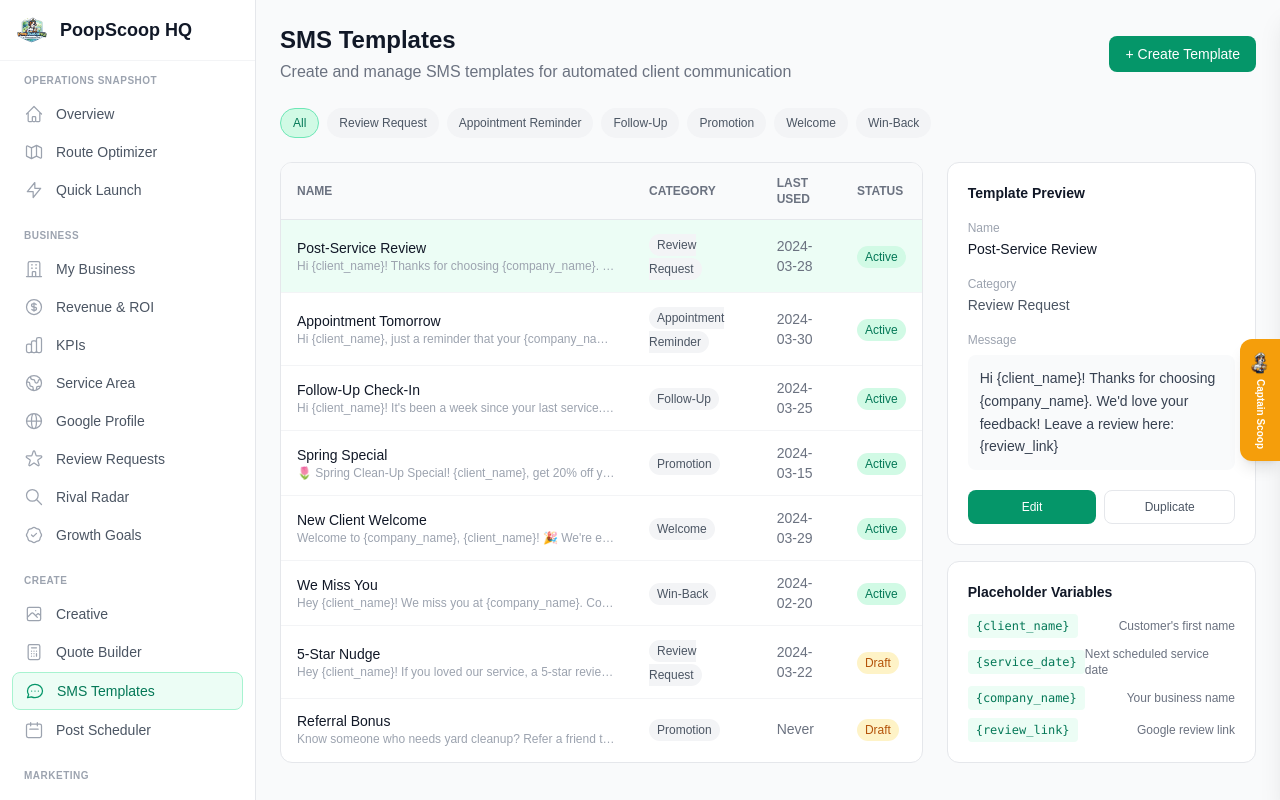
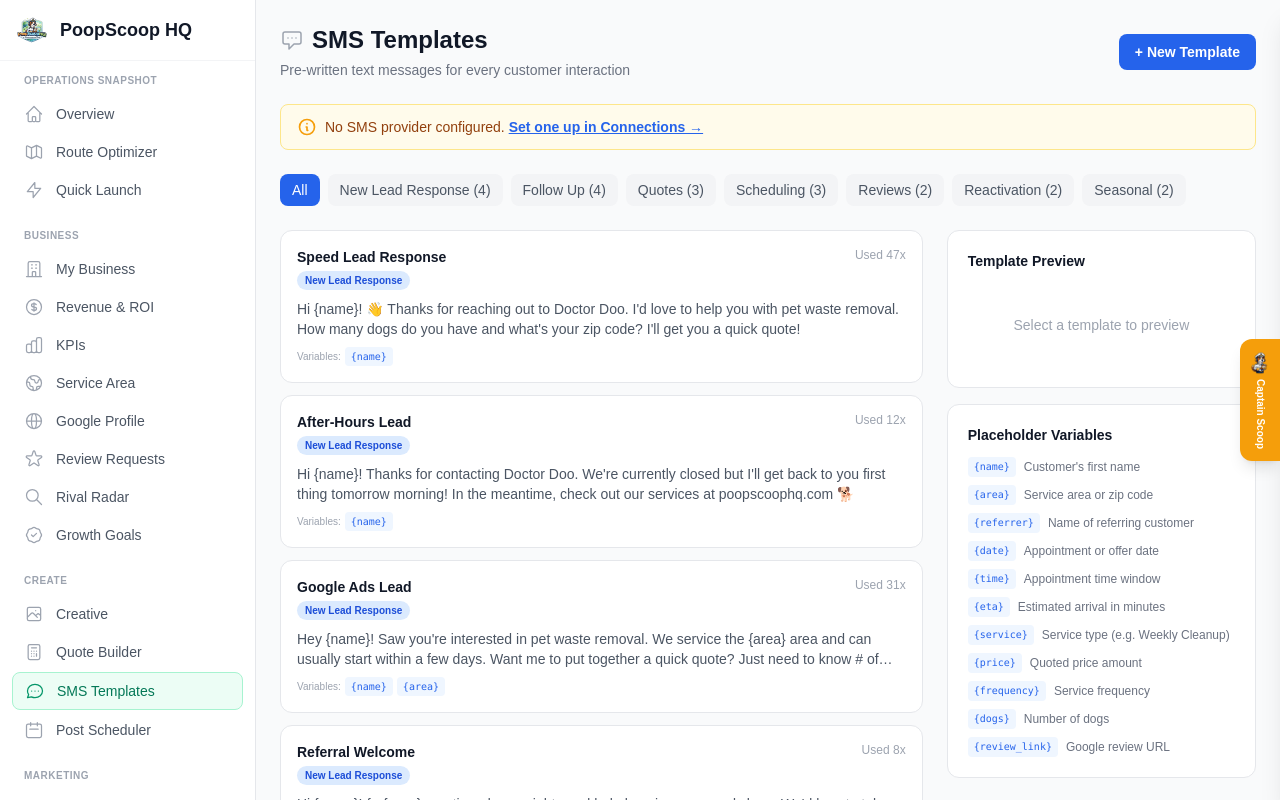
Before and after one commit to jjclark529/poopscoophq, a Next.js app: page /dashboard/sms-templates in a window 1280 px wide. Shown: the top 800 px of the page. Built offline with nearby package versions, Linux system fonts and the light colour scheme.

Commit message:
SMS Templates: 20 templates from old app, category filters, provider warning banner, Use in Follow-Up button

```diff
--- a/src/app/dashboard/sms-templates/page.tsx
+++ b/src/app/dashboard/sms-templates/page.tsx
@@ -1,280 +1,207 @@
 "use client";
 
 import { useState } from "react";
+import Link from "next/link";
 
 interface SmsTemplate {
   id: number;
   name: string;
   category: string;
   preview: string;
-  lastUsed: string;
-  status: "Active" | "Draft";
+  variables: string[];
+  usedCount: number;
 }
 
-const categories = [
-  "All",
-  "Review Request",
-  "Appointment Reminder",
-  "Follow-Up",
-  "Promotion",
-  "Welcome",
-  "Win-Back",
+const categories = ["All", "New Lead Response", "Follow Up", "Quotes", "Scheduling", "Reviews", "Reactivation", "Seasonal"];
+
+const templates: SmsTemplate[] = [
+  { id: 1, name: "Speed Lead Response", category: "New Lead Response", usedCount: 47, variables: ["name"], preview: "Hi {name}! 👋 Thanks for reaching out to Doctor Doo. I'd love to help you with pet waste removal. How many dogs do you have and what's your zip code? I'll get you a quick quote!" },
+  { id: 2, name: "After-Hours Lead", category: "New Lead Response", usedCount: 12, variables: ["name"], preview: "Hi {name}! Thanks for contacting Doctor Doo. We're currently closed but I'll get back to you first thing tomorrow morning! In the meantime, check out our services at poopscoophq.com 🐕" },
+  { id: 3, name: "Google Ads Lead", category: "New Lead Response", usedCount: 31, variables: ["name", "area"], preview: "Hey {name}! Saw you're interested in pet waste removal. We service the {area} area and can usually start within a few days. Want me to put together a quick quote? Just need to know # of dogs and yard size!" },
+  { id: 4, name: "Referral Welcome", category: "New Lead Response", usedCount: 8, variables: ["name", "referrer"], preview: "Hi {name}! {referrer} mentioned you might need help keeping your yard clean. We'd love to take care of that for you! As a referred customer, your first cleanup is on us. 🎉" },
+  { id: 5, name: "Gentle Follow Up (Day 2)", category: "Follow Up", usedCount: 38, variables: ["name"], preview: "Hey {name}! Just checking in — did you have any questions about our pet waste removal service? Happy to help! 🐾" },
+  { id: 6, name: "Value Add Follow Up", category: "Follow Up", usedCount: 22, variables: ["name", "date"], preview: "Hi {name}! Quick reminder — we're currently running a special: first cleanup free with any weekly plan. Want me to get you set up? This offer ends {date}. 🍦" },
+  { id: 7, name: "Last Chance Follow Up", category: "Follow Up", usedCount: 15, variables: ["name"], preview: "Hey {name}, I wanted to reach out one more time. We'd love to help keep your yard clean. If you're not interested right now, totally understand! Just know we're here whenever you need us. 👍" },
+  { id: 8, name: "No Response Breakup", category: "Follow Up", usedCount: 9, variables: ["name"], preview: "Hi {name} — I've reached out a few times and want to respect your time. I'll stop texting, but if you ever need pet waste removal, we're just a text away! Have a great day. 🙏" },
+  { id: 9, name: "Send Quote", category: "Quotes", usedCount: 42, variables: ["name", "service", "price", "frequency", "area", "dogs"], preview: "Hey {name}! Here's your quote:\n\n🐕 {service} — ${price}/{frequency}\n📍 {area}\n🐾 {dogs} dog(s)\n\nFirst cleanup is FREE! Want to get started? Just reply YES and I'll schedule you. 🎉" },
+  { id: 10, name: "Quote Follow Up", category: "Quotes", usedCount: 25, variables: ["name"], preview: "Hey {name}! Just wanted to check if you had any questions about the quote I sent. Happy to adjust the plan or schedule a call if that's easier! 📞" },
+  { id: 11, name: "Quote Accepted", category: "Quotes", usedCount: 33, variables: ["name", "date", "time"], preview: "🎉 Awesome, {name}! You're all set. Your first cleanup is scheduled for {date}. Our team will arrive between {time}. No need to be home — just make sure the gate is accessible. See you then!" },
+  { id: 12, name: "Appointment Reminder", category: "Scheduling", usedCount: 56, variables: ["name", "date", "time"], preview: "Hi {name}! Friendly reminder — your yard cleanup is scheduled for tomorrow ({date}). Our crew will arrive between {time}. Any special instructions? 🐕" },
+  { id: 13, name: "On The Way", category: "Scheduling", usedCount: 44, variables: ["name", "eta"], preview: "Hey {name}! Our team is heading your way — we'll be there in about {eta} minutes. 🚗💨" },
+  { id: 14, name: "Job Complete", category: "Scheduling", usedCount: 51, variables: ["name"], preview: "All done, {name}! Your yard is looking great. 🐕✨ Have a wonderful day! If you ever need anything, just text us here." },
+  { id: 15, name: "Review Request", category: "Reviews", usedCount: 87, variables: ["name", "review_link"], preview: "Hi {name}! 🐕 Thanks for choosing Doctor Doo. Would you mind leaving us a quick Google review? It helps other pet owners find us!\n\n⭐ {review_link}\n\nThank you so much!" },
+  { id: 16, name: "Review Thank You", category: "Reviews", usedCount: 19, variables: ["name"], preview: "Hey {name}! We just saw your review — THANK YOU so much! 🙏 It really means the world to our small team. We're lucky to have customers like you! 🍦" },
+  { id: 17, name: "Win Back", category: "Reactivation", usedCount: 11, variables: ["name"], preview: "Hey {name}! We miss you at Doctor Doo! 🐕 We've added some new services and would love to have you back. How about 50% off your first month? Reply DEAL to claim!" },
+  { id: 18, name: "Season Restart", category: "Reactivation", usedCount: 14, variables: ["name"], preview: "Hi {name}! Spring is here and so are we! 🌸 Ready to get your yard back in shape? Your old plan is still available — just say the word and we'll get you scheduled this week." },
+  { id: 19, name: "Spring Cleanup", category: "Seasonal", usedCount: 18, variables: ["name"], preview: "🌸 Spring is here, {name}! Time to get your yard fresh and clean. Book a Spring Deep Clean + weekly service and get the deep clean FREE. Limited spots — reply to claim yours!" },
+  { id: 20, name: "Summer Heat Warning", category: "Seasonal", usedCount: 7, variables: ["name"], preview: "☀️ Hey {name}! Summer heat means pet waste breaks down faster and smells worse. Don't let it bake! Our weekly service keeps your yard fresh all summer. Want to start?" },
 ];
 
-const templates: SmsTemplate[] = [
-  {
-    id: 1,
-    name: "Post-Service Review",
-    category: "Review Request",
-    preview:
-      "Hi {client_name}! Thanks for choosing {company_name}. We'd love your feedback! Leave a review here: {review_link}",
-    lastUsed: "2024-03-28",
-    status: "Active",
-  },
-  {
-    id: 2,
-    name: "Appointment Tomorrow",
-    category: "Appointment Reminder",
-    preview:
-      "Hi {client_name}, just a reminder that your {company_name} service is scheduled for {service_date}. See you then! 🐾",
-    lastUsed: "2024-03-30",
-    status: "Active",
-  },
-  {
-    id: 3,
-    name: "Follow-Up Check-In",
-    category: "Follow-Up",
-    preview:
-      "Hi {client_name}! It's been a week since your last service. How's the yard looking? Ready to schedule again?",
-    lastUsed: "2024-03-25",
-    status: "Active",
-  },
-  {
-    id: 4,
-    name: "Spring Special",
-    category: "Promotion",
-    preview:
-      "🌷 Spring Clean-Up Special! {client_name}, get 20% off your first month with {company_name}. Book today!",
-    lastUsed: "2024-03-15",
-    status: "Active",
-  },
-  {
-    id: 5,
-    name: "New Client Welcome",
-    category: "Welcome",
-    preview:
-      "Welcome to {company_name}, {client_name}! 🎉 We're excited to serve you. Your first service is on {service_date}.",
-    lastUsed: "2024-03-29",
-    status: "Active",
-  },
-  {
-    id: 6,
-    name: "We Miss You",
-    category: "Win-Back",
-    preview:
-      "Hey {client_name}! We miss you at {company_name}. Come back and get 15% off your next service. Book now!",
-    lastUsed: "2024-02-20",
-    status: "Active",
-  },
-  {
-    id: 7,
-    name: "5-Star Nudge",
-    category: "Review Request",
-    preview:
-      "Hey {client_name}! If you loved our service, a 5-star review would mean the world! {review_link} Thank you! ⭐",
-    lastUsed: "2024-03-22",
-    status: "Draft",
-  },
-  {
-    id: 8,
-    name: "Referral Bonus",
-    category: "Promotion",
-    preview:
-      "Know someone who needs yard cleanup? Refer a friend to {company_name} and you both get $10 off! 🐕",
-    lastUsed: "",
-    status: "Draft",
-  },
-];
-
-const placeholders = [
-  { variable: "{client_name}", description: "Customer's first name" },
-  { variable: "{service_date}", description: "Next scheduled service date" },
-  { variable: "{company_name}", description: "Your business name" },
-  { variable: "{review_link}", description: "Google review link" },
-];
+const CATEGORY_COLORS: Record<string, string> = {
+  "New Lead Response": "bg-blue-100 text-blue-700",
+  "Follow Up": "bg-amber-100 text-amber-700",
+  "Quotes": "bg-emerald-100 text-emerald-700",
+  "Scheduling": "bg-purple-100 text-purple-700",
+  "Reviews": "bg-yellow-100 text-yellow-700",
+  "Reactivation": "bg-pink-100 text-pink-700",
+  "Seasonal": "bg-teal-100 text-teal-700",
+};
 
 export default function SmsTemplatesPage() {
   const [selectedCategory, setSelectedCategory] = useState("All");
-  const [selectedTemplate, setSelectedTemplate] = useState<SmsTemplate | null>(
-    templates[0]
-  );
+  const [selectedTemplate, setSelectedTemplate] = useState<SmsTemplate | null>(null);
+  const smsConfigured = false; // Will be true when an SMS provider is connected
 
-  const filtered =
-    selectedCategory === "All"
-      ? templates
-      : templates.filter((t) => t.category === selectedCategory);
+  const filtered = selectedCategory === "All" ? templates : templates.filter((t) => t.category === selectedCategory);
 
   return (
-    <div className="p-6 max-w-7xl mx-auto space-y-6">
+    <div className="p-6 max-w-6xl">
       {/* Header */}
-      <div className="flex items-center justify-between">
+      <div className="flex items-center justify-between mb-6">
         <div>
-          <h1 className="text-2xl font-bold text-gray-900">SMS Templates</h1>
-          <p className="text-gray-500 mt-1">
-            Create and manage SMS templates for automated client communication
-          </p>
+          <h1 className="text-2xl font-bold text-gray-900 flex items-center gap-2">
+            <svg className="w-6 h-6 text-gray-400" fill="none" stroke="currentColor" viewBox="0 0 24 24">
+              <path strokeLinecap="round" strokeLinejoin="round" strokeWidth={1.5} d="M8 10h.01M12 10h.01M16 10h.01M9 16H5a2 2 0 01-2-2V6a2 2 0 012-2h14a2 2 0 012 2v8a2 2 0 01-2 2h-5l-5 5v-5z" />
+            </svg>
+            SMS Templates
+          </h1>
+          <p className="text-gray-500 text-sm mt-1">Pre-written text messages for every customer interaction</p>
         </div>
-        <button className="px-4 py-2 bg-emerald-600 text-white rounded-lg hover:bg-emerald-700 transition-colors font-medium text-sm">
-          + Create Template
+        <button className="px-4 py-2 bg-blue-600 hover:bg-blue-700 text-white rounded-lg text-sm font-semibold transition-colors">
+          + New Template
         </button>
       </div>
 
-      {/* Category Filters */}
-      <div className="flex flex-wrap gap-2">
+      {/* SMS Provider Warning */}
+      {!smsConfigured && (
+        <div className="bg-amber-50 border border-amber-200 rounded-lg px-4 py-3 mb-6 flex items-center gap-2">
+          <svg className="w-5 h-5 text-amber-500 flex-shrink-0" fill="none" stroke="currentColor" viewBox="0 0 24 24">
+            <path strokeLinecap="round" strokeLinejoin="round" strokeWidth={2} d="M13 16h-1v-4h-1m1-4h.01M21 12a9 9 0 11-18 0 9 9 0 0118 0z" />
+          </svg>
+          <span className="text-sm text-amber-800">
+            No SMS provider configured.{" "}
+            <Link href="/dashboard/settings/connections" className="font-semibold text-blue-600 underline hover:text-blue-700">
+              Set one up in Connections →
+            </Link>
+          </span>
+        </div>
+      )}
+
+      {/* Category Filter Tabs */}
+      <div className="flex flex-wrap gap-2 mb-6">
         {categories.map((cat) => (
           <button
             key={cat}
             onClick={() => setSelectedCategory(cat)}
-            className={`px-3 py-1.5 rounded-full text-xs font-medium transition-colors ${
+            className={`px-3 py-1.5 rounded-lg text-sm font-medium transition-colors ${
               selectedCategory === cat
-                ? "bg-emerald-100 text-emerald-700 border border-emerald-300"
+                ? "bg-blue-600 text-white"
                 : "bg-gray-100 text-gray-600 hover:bg-gray-200"
             }`}
           >
-            {cat}
+            {cat} {cat !== "All" && `(${templates.filter((t) => t.category === cat).length})`}
           </button>
         ))}
       </div>
 
       <div className="grid grid-cols-1 lg:grid-cols-3 gap-6">
         {/* Template List */}
-        <div className="lg:col-span-2 bg-white rounded-xl border border-gray-200 overflow-hidden">
-          <div className="overflow-x-auto">
-            <table className="w-full">
-              <thead>
-                <tr className="bg-gray-50 border-b border-gray-200">
-                  <th className="text-left px-4 py-3 text-xs font-semibold text-gray-500 uppercase">
-                    Name
-                  </th>
-                  <th className="text-left px-4 py-3 text-xs font-semibold text-gray-500 uppercase">
-                    Category
-                  </th>
-                  <th className="text-left px-4 py-3 text-xs font-semibold text-gray-500 uppercase">
-                    Last Used
-                  </th>
-                  <th className="text-left px-4 py-3 text-xs font-semibold text-gray-500 uppercase">
-                    Status
-                  </th>
-                </tr>
-              </thead>
-              <tbody className="divide-y divide-gray-100">
-                {filtered.map((t) => (
-                  <tr
-                    key={t.id}
-                    onClick={() => setSelectedTemplate(t)}
-                    className={`cursor-pointer hover:bg-gray-50 transition-colors ${
-                      selectedTemplate?.id === t.id ? "bg-emerald-50" : ""
+        <div className="lg:col-span-2 space-y-3">
+          {filtered.map((template) => (
+            <div
+              key={template.id}
+              onClick={() => setSelectedTemplate(template)}
+              className={`bg-white border rounded-xl p-4 cursor-pointer transition-all ${
+                selectedTemplate?.id === template.id
+                  ? "border-blue-300 ring-2 ring-blue-100"
+                  : "border-gray-200 hover:border-gray-300 hover:shadow-sm"
+              }`}
+            >
+              <div className="flex items-start justify-between mb-2">
+                <div>
+                  <h3 className="text-sm font-bold text-gray-900">{template.name}</h3>
+                  <span className={`inline-block text-[10px] font-semibold px-2 py-0.5 rounded-full mt-1 ${CATEGORY_COLORS[template.category] || "bg-gray-100 text-gray-600"}`}>
+                    {template.category}
+                  </span>
+                </div>
+                <span className="text-xs text-gray-400">Used {template.usedCount}x</span>
+              </div>
+              <p className="text-sm text-gray-600 whitespace-pre-line line-clamp-2">{template.preview}</p>
+              <div className="flex items-center gap-1 mt-2">
+                <span className="text-[10px] text-gray-400">Variables:</span>
+                {template.variables.map((v) => (
+                  <span key={v} className="text-[10px] text-blue-600 bg-blue-50 px-1.5 py-0.5 rounded font-mono">
+                    {`{${v}}`}
+                  </span>
+                ))}
+              </div>
+            </div>
+          ))}
+        </div>
+
+        {/* Right Sidebar: Template Preview + Variables + Actions */}
+        <div className="space-y-4">
+          {/* Template Preview */}
+          <div className="bg-white border border-gray-200 rounded-xl p-5 sticky top-6">
+            <h3 className="text-sm font-semibold text-gray-900 mb-3">Template Preview</h3>
+            {selectedTemplate ? (
+              <>
+                <div className="bg-gray-50 rounded-lg p-4 mb-4">
+                  <p className="text-sm text-gray-700 whitespace-pre-line">{selectedTemplate.preview}</p>
+                </div>
+                <div className="mb-4">
+                  <p className="text-xs text-gray-500 mb-1">Character count</p>
+                  <p className="text-sm font-semibold text-gray-900">{selectedTemplate.preview.length} characters</p>
+                  {selectedTemplate.preview.length > 160 && (
+                    <p className="text-xs text-amber-600 mt-0.5">⚠ Over 160 chars — may be sent as 2 messages</p>
+                  )}
+                </div>
+
+                {/* Action Buttons */}
+                <div className="space-y-2">
+                  <button
+                    disabled={!smsConfigured}
+                    className={`w-full py-2 rounded-lg text-sm font-semibold transition-colors ${
+                      smsConfigured
+                        ? "bg-emerald-600 hover:bg-emerald-700 text-white"
+                        : "bg-gray-100 text-gray-400 cursor-not-allowed"
                     }`}
                   >
-                    <td className="px-4 py-3">
-                      <p className="text-sm font-medium text-gray-900">
-                        {t.name}
-                      </p>
-                      <p className="text-xs text-gray-400 truncate max-w-xs">
-                        {t.preview.slice(0, 60)}…
-                      </p>
-                    </td>
-                    <td className="px-4 py-3">
-                      <span className="text-xs bg-gray-100 text-gray-600 px-2 py-1 rounded-full">
-                        {t.category}
-                      </span>
-                    </td>
-                    <td className="px-4 py-3 text-sm text-gray-500">
-                      {t.lastUsed || "Never"}
-                    </td>
-                    <td className="px-4 py-3">
-                      <span
-                        className={`text-xs font-medium px-2 py-1 rounded-full ${
-                          t.status === "Active"
-                            ? "bg-emerald-100 text-emerald-700"
-                            : "bg-amber-100 text-amber-700"
-                        }`}
-                      >
-                        {t.status}
-                      </span>
-                    </td>
-                  </tr>
-                ))}
-              </tbody>
-            </table>
-          </div>
-        </div>
-
-        {/* Template Editor / Preview */}
-        <div className="space-y-4">
-          <div className="bg-white rounded-xl border border-gray-200 p-5">
-            <h3 className="text-sm font-semibold text-gray-900 mb-3">
-              Template Preview
-            </h3>
-            {selectedTemplate ? (
-              <div className="space-y-3">
-                <div>
-                  <label className="text-xs text-gray-400 font-medium">
-                    Name
-                  </label>
-                  <p className="text-sm text-gray-900 font-medium">
-                    {selectedTemplate.name}
-                  </p>
-                </div>
-                <div>
-                  <label className="text-xs text-gray-400 font-medium">
-                    Category
-                  </label>
-                  <p className="text-sm text-gray-600">
-                    {selectedTemplate.category}
-                  </p>
-                </div>
-                <div>
-                  <label className="text-xs text-gray-400 font-medium">
-                    Message
-                  </label>
-                  <div className="mt-1 bg-gray-50 rounded-lg p-3 text-sm text-gray-700 leading-relaxed">
-                    {selectedTemplate.preview}
-                  </div>
-                </div>
-                <div className="flex gap-2 pt-2">
-                  <button className="flex-1 px-3 py-2 bg-emerald-600 text-white rounded-lg text-xs font-medium hover:bg-emerald-700 transition-colors">
-                    Edit
+                    {smsConfigured ? "📱 Use in Follow-Up" : "📱 Connect SMS to Use"}
                   </button>
-                  <button className="flex-1 px-3 py-2 border border-gray-200 text-gray-600 rounded-lg text-xs font-medium hover:bg-gray-50 transition-colors">
-                    Duplicate
+                  <button className="w-full py-2 bg-white border border-gray-200 rounded-lg text-sm font-medium text-gray-700 hover:bg-gray-50 transition-colors">
+                    ✏️ Edit Template
+                  </button>
+                  <button className="w-full py-2 bg-white border border-gray-200 rounded-lg text-sm font-medium text-gray-700 hover:bg-gray-50 transition-colors">
+                    📋 Duplicate
                   </button>
                 </div>
-              </div>
+              </>
             ) : (
-              <p className="text-sm text-gray-400">
-                Select a template to preview
-              </p>
+              <p className="text-sm text-gray-400 text-center py-8">Select a template to preview</p>
             )}
           </div>
 
           {/* Placeholder Variables */}
-          <div className="bg-white rounded-xl border border-gray-200 p-5">
-            <h3 className="text-sm font-semibold text-gray-900 mb-3">
-              Placeholder Variables
-            </h3>
-            <div className="space-y-2">
-              {placeholders.map((p) => (
-                <div
-                  key={p.variable}
-                  className="flex items-center justify-between"
-                >
-                  <code className="text-xs bg-emerald-50 text-emerald-700 px-2 py-1 rounded font-mono">
-                    {p.variable}
-                  </code>
-                  <span className="text-xs text-gray-500">
-                    {p.description}
-                  </span>
+          <div className="bg-white border border-gray-200 rounded-xl p-5">
+            <h3 className="text-sm font-semibold text-gray-900 mb-3">Placeholder Variables</h3>
+            <div className="space-y-2 text-xs">
+              {[
+                { var: "{name}", desc: "Customer's first name" },
+                { var: "{area}", desc: "Service area or zip code" },
+                { var: "{referrer}", desc: "Name of referring customer" },
+                { var: "{date}", desc: "Appointment or offer date" },
+                { var: "{time}", desc: "Appointment time window" },
+                { var: "{eta}", desc: "Estimated arrival in minutes" },
+                { var: "{service}", desc: "Service type (e.g. Weekly Cleanup)" },
+                { var: "{price}", desc: "Quoted price amount" },
+                { var: "{frequency}", desc: "Service frequency" },
+                { var: "{dogs}", desc: "Number of dogs" },
+                { var: "{review_link}", desc: "Google review URL" },
+              ].map((v) => (
+                <div key={v.var} className="flex items-center gap-2">
+                  <code className="text-blue-600 bg-blue-50 px-1.5 py-0.5 rounded font-mono text-[10px]">{v.var}</code>
+                  <span className="text-gray-500">{v.desc}</span>
                 </div>
               ))}
             </div>
```
